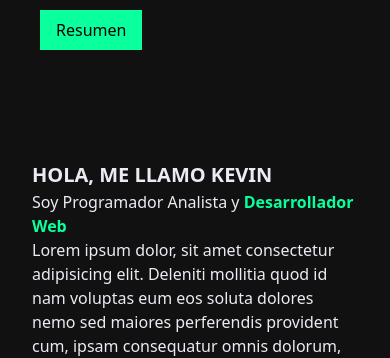
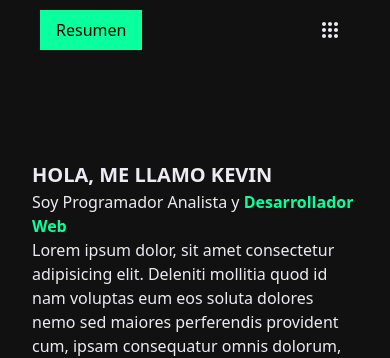
Before and after one commit to KvinPardo/portfolio-nuevo, a React (Vite) app: page / in a window 390 px wide. Shown: the top 358 px of the page. Built offline with nearby package versions, Linux system fonts and the light colour scheme.

Commit message:
navmobile casi listo

```diff
--- a/src/components/About.jsx
+++ b/src/components/About.jsx
@@ -10,7 +10,7 @@ const About = () => {
   // console.log(aboutData);
 
   return (
-    <section className="lg:py-[300px] xl:pb-[160px] flex justify-center items-center h-full w-full" id="about">
+    <section className="lg:py-[200px] xl:pb-[160px] flex justify-center items-center h-full w-full" id="about">
       <div className="container mx-auto">
         <div className="flex items-center relative justify-between">
           <h3 className="lg:text-[60px] text-[19px] text-nav uppercase font-extrabold">
--- a/src/components/Header.jsx
+++ b/src/components/Header.jsx
@@ -1,14 +1,16 @@
 import React, { useEffect, useState } from "react";
 import { Link } from "react-scroll";
 import { BsGithub, BsLinkedin, BsWhatsapp } from "react-icons/bs";
-import { BiLogoGmail } from "react-icons/bi";
+import { BiLogoGmail, BiWindowClose } from "react-icons/bi";
 import { CgMenuGridO } from "react-icons/cg";
 import NavMobile from "./NavMobile";
 import { motion } from "framer-motion";
 
 const Header = () => {
   const [isActive, setIsActive] = useState(false);
-  const [navMobile, setNavMobile] = useState(false);
+  // const [navMobile, setNavMobile] = useState(false);
+  const [nav, setNav ] = useState(false)
+  const handleClick = () => setNav(!nav)
 
   useEffect(() => {
     window.addEventListener("scroll", () => {
@@ -35,7 +37,6 @@ const Header = () => {
       } fixed left-0 right-0 z-20 max-w-[1920px] w-full mx-auto transition-all duration-300 h-[60px]`}
     >
       <div className="flex justify-between h-full lg:px-[100px] px-10 items-center w-full relative">
-
         <div className="xl:flex hidden gap-x-5">
           <a href="/" target="_blank">
             <BsGithub className="hover:text-terciary text-nav" />
@@ -52,10 +53,14 @@ const Header = () => {
         </div>
 
         <div
-          className={`${navMobile ? "max-h-full" : "max-h-0"}
-          ${
-            isActive ? "top-0" : "top-0"
-          } fixed bg-primary w-full h-full left-0 -z-10 transition-all duration-300`}
+          onClick={ handleClick }
+          className="xl:hidden cursor-pointer p-2 text-2xl text-nav hover:text-terciary"
+        >
+          {!nav ? <CgMenuGridO /> : <BiWindowClose/>}
+        </div>
+
+        <div
+          className={!nav ? 'hidden' : 'absolute'}
         >
           <NavMobile />
         </div>
--- a/src/components/NavMobile.jsx
+++ b/src/components/NavMobile.jsx
@@ -1,73 +1,77 @@
 import React from "react";
 import { navData } from "../data";
 import { Link } from "react-scroll";
+import Social from "./Social";
 
 const NavMobile = () => {
-
-
-
-
   return (
-    <nav className="w-full h-full flex flex-col justify-evenly overflow-hidden">
-      <ul className="flex flex-col justify-center items-center gap-y-6 py-6 mb-8">
-        <li>
-          <Link
-            to="home"
-            smooth={true}
-            offset={0}
-            duration={500}
-            className="text-2xl font-thin uppercase text-nav hover:text-terciary transition duration-300"
-          >
-            Home
-          </Link>
-        </li>
-        <li>
-          <Link
-            to="about"
-            smooth={true}
-            offset={0}
-            duration={500}
-            className="text-2xl font-thin uppercase text-nav hover:text-terciary transition duration-300"
-          >
-            Acerca de mí
-          </Link>
-        </li>
-        <li>
-          <Link
-            to="experience"
-            smooth={true}
-            offset={50}
-            duration={500}
-            className="text-2xl font-thin uppercase text-nav hover:text-terciary transition duration-300"
-          >
-            Experiencia
-          </Link>
-        </li>
-        <li>
-          <Link
-            to="projects"
-            smooth={true}
-            offset={50}
-            duration={500}
-            className="text-2xl font-thin uppercase text-nav hover:text-terciary transition duration-300"
-          >
-            Proyectos
-          </Link>
-        </li>
-        <li>
-          <Link
-            to="contact"
-            smooth={true}
-            offset={50}
-            duration={500}
-            className="text-2xl font-thin uppercase text-nav hover:text-terciary transition duration-300"
-          >
-            Contacto
-          </Link>
-        </li>
-      </ul>
-      <div></div>
-    </nav>
+    <ul className=" top-0 left-0 w-full h-screen bg-secondary flex flex-col justify-center items-center gap-y-2 uppercase fixed -z-10 transition-all duration-300">
+      <li className="text-nav py-6 text-xl">Home</li>
+      <li className="text-nav py-6 text-xl">Acerca de mí</li>
+      <li className="text-nav py-6 text-xl">Experiencia</li>
+      <li className="text-nav py-6 text-xl">Proyectos</li>
+      <li className="text-nav py-6 text-xl">Contacto</li>
+    </ul>
+    // <nav className="w-full h-full flex flex-col justify-evenly overflow-hidden">
+    //   <ul className="flex flex-col justify-center items-center gap-y-6 py-6 mb-8">
+    //     <li>
+    //       <Link
+    //         to="home"
+    //         smooth={true}
+    //         offset={0}
+    //         duration={500}
+    //         className="text-2xl font-thin uppercase text-nav hover:text-terciary transition duration-300"
+    //       >
+    //         Home
+    //       </Link>
+    //     </li>
+    //     <li>
+    //       <Link
+    //         to="about"
+    //         smooth={true}
+    //         offset={0}
+    //         duration={500}
+    //         className="text-2xl font-thin uppercase text-nav hover:text-terciary transition duration-300"
+    //       >
+    //         Acerca de mí
+    //       </Link>
+    //     </li>
+    //     <li>
+    //       <Link
+    //         to="experience"
+    //         smooth={true}
+    //         offset={50}
+    //         duration={500}
+    //         className="text-2xl font-thin uppercase text-nav hover:text-terciary transition duration-300"
+    //       >
+    //         Experiencia
+    //       </Link>
+    //     </li>
+    //     <li>
+    //       <Link
+    //         to="projects"
+    //         smooth={true}
+    //         offset={50}
+    //         duration={500}
+    //         className="text-2xl font-thin uppercase text-nav hover:text-terciary transition duration-300"
+    //       >
+    //         Proyectos
+    //       </Link>
+    //     </li>
+    //     <li>
+    //       <Link
+    //         to="contact"
+    //         smooth={true}
+    //         offset={50}
+    //         duration={500}
+    //         className="text-2xl font-thin uppercase text-nav hover:text-terciary transition duration-300"
+    //       >
+    //         Contacto
+    //       </Link>
+    //     </li>
+    //   </ul>
+    //   <div></div>
+    // </nav>
   );
 };
 
--- a/src/components/Project.jsx
+++ b/src/components/Project.jsx
@@ -5,7 +5,7 @@ import { RiLiveLine } from "react-icons/ri";
 
 const Project = () => {
   return (
-    <section id="projects" className="lg:py-[10px]">
+    <section id="projects" className="lg:py-[100px]">
       <div className="flex items-center relative justify-between mt-20">
         <h3 className="lg:text-[60px] text-[25px] text-nav uppercase font-extrabold lg:mr-20 mr-5 relative">
           Proyectos
--- a/src/components/Sidebar.jsx
+++ b/src/components/Sidebar.jsx
@@ -1,45 +1,46 @@
 import React, { useState } from "react";
 import { navData } from "../data";
 import { Link } from "react-scroll";
-import { AiOutlineHome, AiOutlineSchedule } from "react-icons/ai";
-import { MdWorkOutline } from 'react-icons/md'
-import { AiOutlineProject } from 'react-icons/ai'
-import { BsPhoneVibrate } from 'react-icons/bs'
+import { AiFillSchedule, AiOutlineHome, AiOutlineSchedule } from "react-icons/ai";
+import { MdWorkOutline } from "react-icons/md";
+import { AiOutlineProject } from "react-icons/ai";
+import { BsPhoneVibrate } from "react-icons/bs";
 
 const Sidebar = () => {
   const [isActive, setIsActive] = useState(false);
+  const { to, name } = navData;
 
   return (
     <div className="xl:flex hidden flex-col justify-between w-[60px] fixed h-screen bg-primary z-50">
       <div className="flex flex-col items-center gap-y-8 pt-4">
         <span className="bg-capitalice w-[20px] h-[20px] p-4 flex items-center justify-center rounded-full">
-          K
+          <strong className="text-nav">K</strong>
         </span>
         <div>
           <ul className="flex flex-col w-full h-full gap-y-6">
             <li>
-              <Link to="home">
-                <AiOutlineHome className="w-[30px] h-[30px] text-capitalice  hover:text-nav hover:scale-110 transition-all duration-300" />
+              <Link to="home" smooth={true} offset={0} duration={500} spy={true}>
+                <AiOutlineHome className="cursor-pointer w-[30px] h-[30px] text-capitalice  hover:text-nav hover:scale-110 transition-all duration-300" />
               </Link>
             </li>
             <li>
-              <Link to="about">
-                <AiOutlineSchedule className="w-[30px] h-[30px] text-capitalice  hover:text-nav hover:scale-110 transition-all duration-300" />
+              <Link to="about" smooth={true} offset={0} duration={500} spy={true}>
+                <AiFillSchedule className="cursor-pointer w-[30px] h-[30px] text-capitalice  hover:text-nav hover:scale-110 transition-all duration-300" />
               </Link>
             </li>
             <li>
-              <Link to="experience">
-                <MdWorkOutline className="w-[30px] h-[30px] text-capitalice  hover:text-nav hover:scale-110 transition-all duration-300" />
+              <Link to="experience" smooth={true} offset={0} duration={500} spy={true}>
+                <MdWorkOutline className="cursor-pointer w-[30px] h-[30px] text-capitalice  hover:text-nav hover:scale-110 transition-all duration-300" />
               </Link>
             </li>
             <li>
-              <Link to="projects">
-                <AiOutlineProject className="w-[30px] h-[30px] text-capitalice  hover:text-nav hover:scale-110 transition-all duration-300" />
+              <Link to="projects" smooth={true} offset={0} duration={500} spy={true}>
+                <AiOutlineProject className="cursor-pointer w-[30px] h-[30px] text-capitalice  hover:text-nav hover:scale-110 transition-all duration-300" />
               </Link>
             </li>
             <li>
-              <Link to="contact">
-                <BsPhoneVibrate className="w-[30px] h-[30px] text-capitalice  hover:text-nav hover:scale-110 transition-all duration-300" />
+              <Link to="contact" smooth={true} offset={0} duration={500} spy={true}>
+                <BsPhoneVibrate className="cursor-pointer w-[30px] h-[30px] text-capitalice  hover:text-nav hover:scale-110 transition-all duration-300" />
               </Link>
             </li>
           </ul>
--- /dev/null
+++ b/src/components/Social.jsx
@@ -0,0 +1,20 @@
+import React from 'react'
+import { BsGithub, BsLinkedin, BsWhatsapp} from 'react-icons/bs'
+
+const Social = () => {
+  return (
+    <div className="lg:hidden  gap-x-5 flex justify-center items-center">
+    <a href="/" target="_blank">
+      <BsGithub className="hover:text-terciary text-nav" />
+    </a>
+    <a href="/" target="_blank">
+      <BsLinkedin className="hover:text-terciary text-nav" />
+    </a>
+    <a href="/" target="_blank">
+      <BsWhatsapp className="hover:text-terciary text-nav" />
+    </a>
+  </div>
+  )
+}
+
+export default Social
--- a/src/data.js
+++ b/src/data.js
@@ -1,3 +1,5 @@
+
+
 const navData = {
   items: [
     { to: "home", name: "Home" },
--- a/src/index.css
+++ b/src/index.css
@@ -13,7 +13,7 @@
   }
 
   .section {
-    @apply py-[40px] lg:py-[160px];
+    @apply py-8 lg:py-2 lg:h-screen;
   }
 
   .btn-lg {
```
